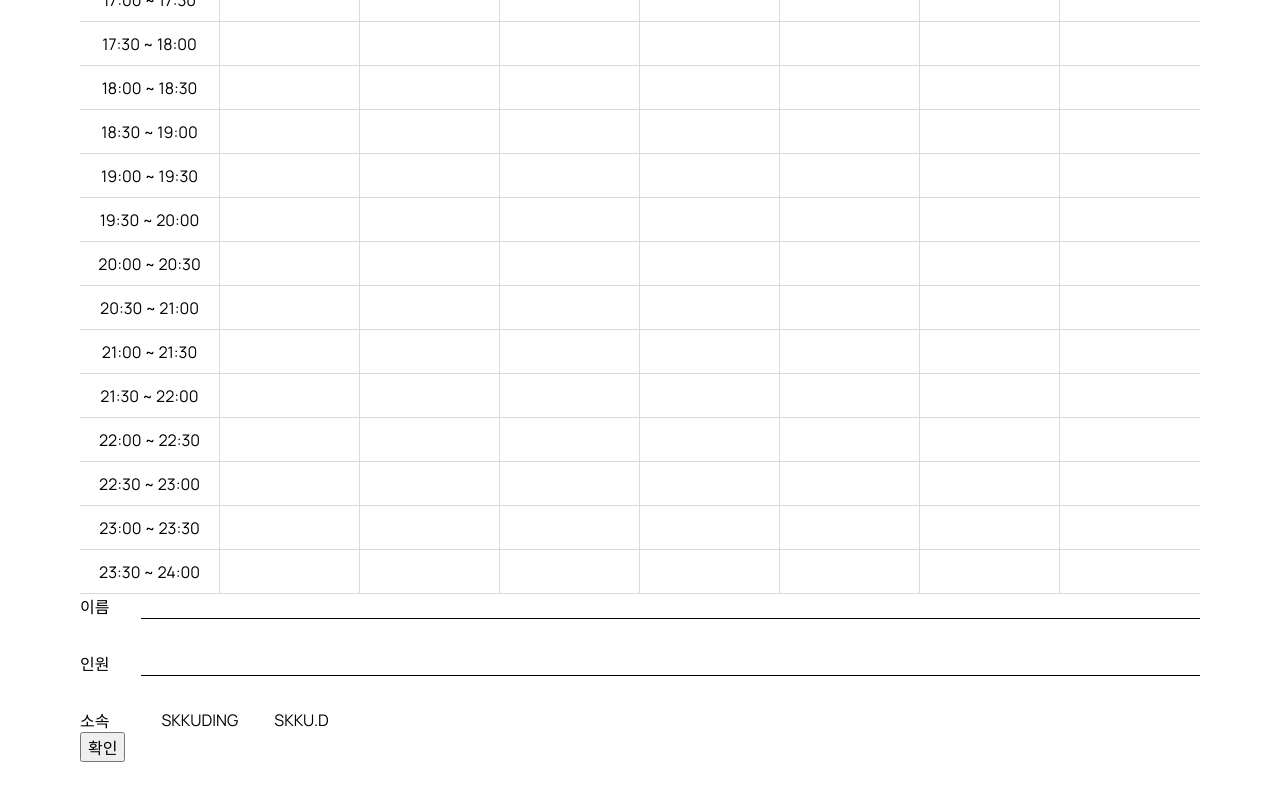
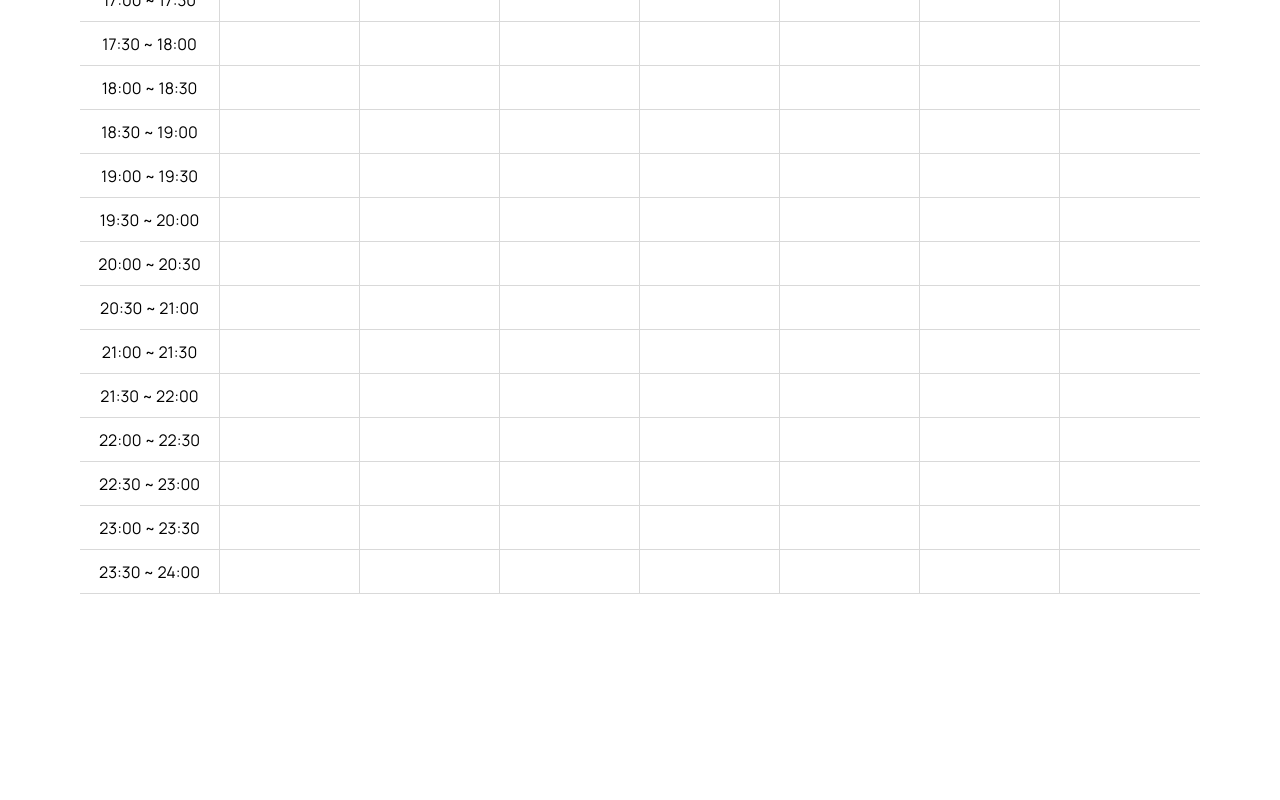
Before and after one commit to skkuding/skkuzzim, a Vue app in the folder frontend/: page / in a window 1280 px wide. Shown: the part 975-1775 px from the top of the page. After the commit the page ends 1649 px from the top, so only its background shows below. Built offline with nearby package versions, Linux system fonts and the light colour scheme; some icons are missing.

Commit message:
refactor(fe): add modal form

```diff
--- a/frontend/src/pages/index.vue
+++ b/frontend/src/pages/index.vue
@@ -4,6 +4,7 @@ import Button from '@/components/Button.vue'
 import TimeBlock from '@/components/TimeBlock.vue'
 import TextInput from '@/components/TextInput.vue'
 import RadioGroup from '@/components/RadioGroup.vue'
+import Modal from '@/components/Modal.vue'
 import IconChevronLeft from '~icons/fa6-solid/chevron-left'
 import IconChevronRight from '~icons/fa6-solid/chevron-right'
 import IconPlus from '~icons/fa6-solid/plus'
@@ -78,7 +79,7 @@ const endTime = computed(() =>
     .concat('Z')
 )
 
-// response example
+// response example (test, 머지하기 전 지울 것)
 const data = [
   {
     startTime: '2023-01-26T16:00:00.000Z',
@@ -160,11 +161,16 @@ const onConfirm = () => {
         </RouterLink>
       </template>
     </Table>
-    <Button color="green" class="create-button">
+    <Button color="green" class="create-button" @click="showModal = true">
       <IconPlus />
       생성
     </Button>
-    <!-- Modal -->
+    <Modal
+      v-model="showModal"
+      title="예약자 정보 입력"
+      @confirm="onConfirm"
+      @cancel="onCancel"
+    >
       <form>
         <label>
           <span>이름</span>
@@ -185,7 +191,7 @@ const onConfirm = () => {
           <RadioGroup v-model="reservation.club" :values="store.clubs" />
         </label>
       </form>
-    <button @click="onConfirm">확인</button>
+    </Modal>
   </div>
 </template>
 
@@ -234,7 +240,8 @@ const onConfirm = () => {
 form {
   display: flex;
   flex-direction: column;
-  gap: 2rem;
+  gap: 1rem;
+  margin: 1rem 0;
 }
 label {
   display: flex;
```
Lines whose indentation alone changed are shown as unchanged.
